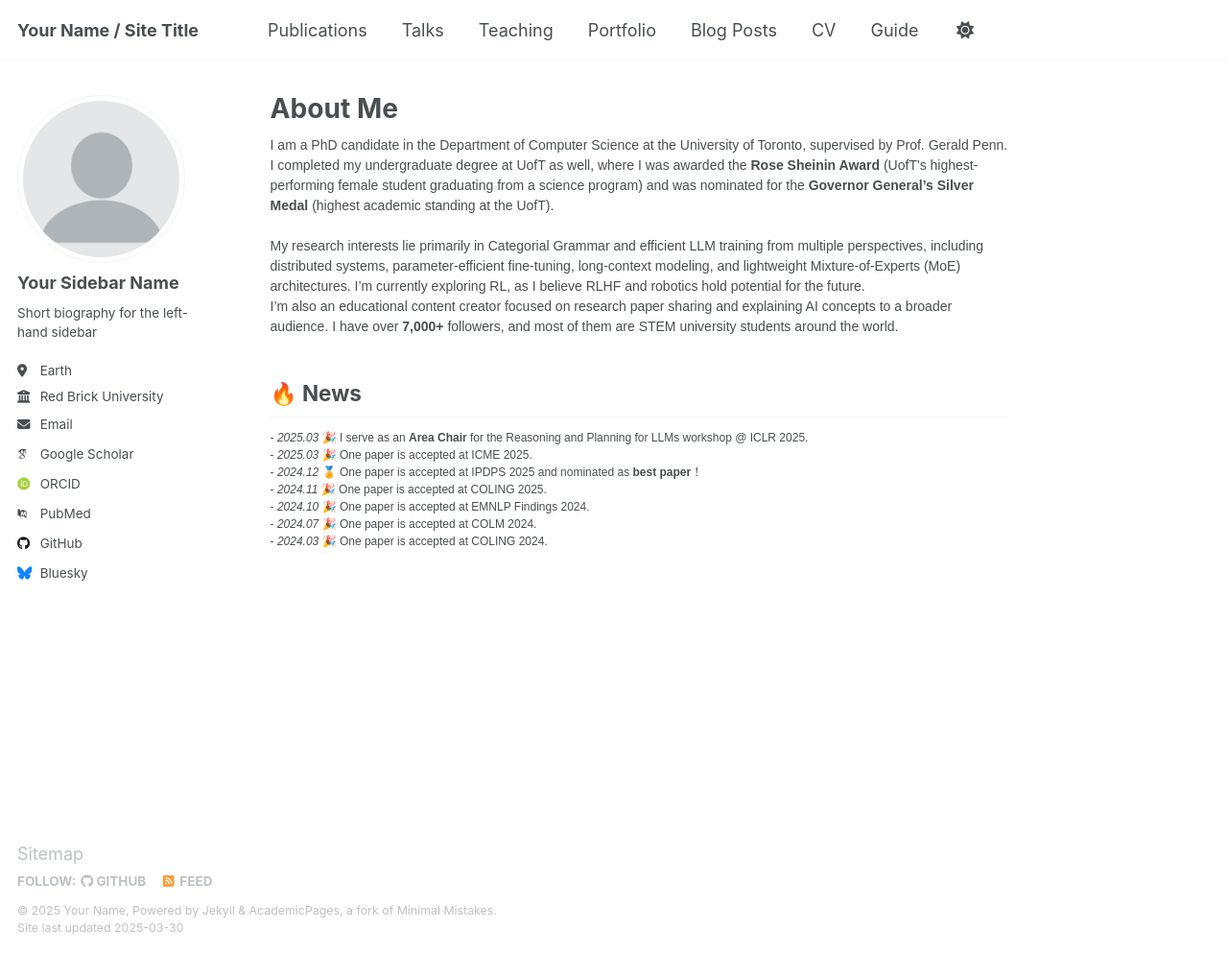
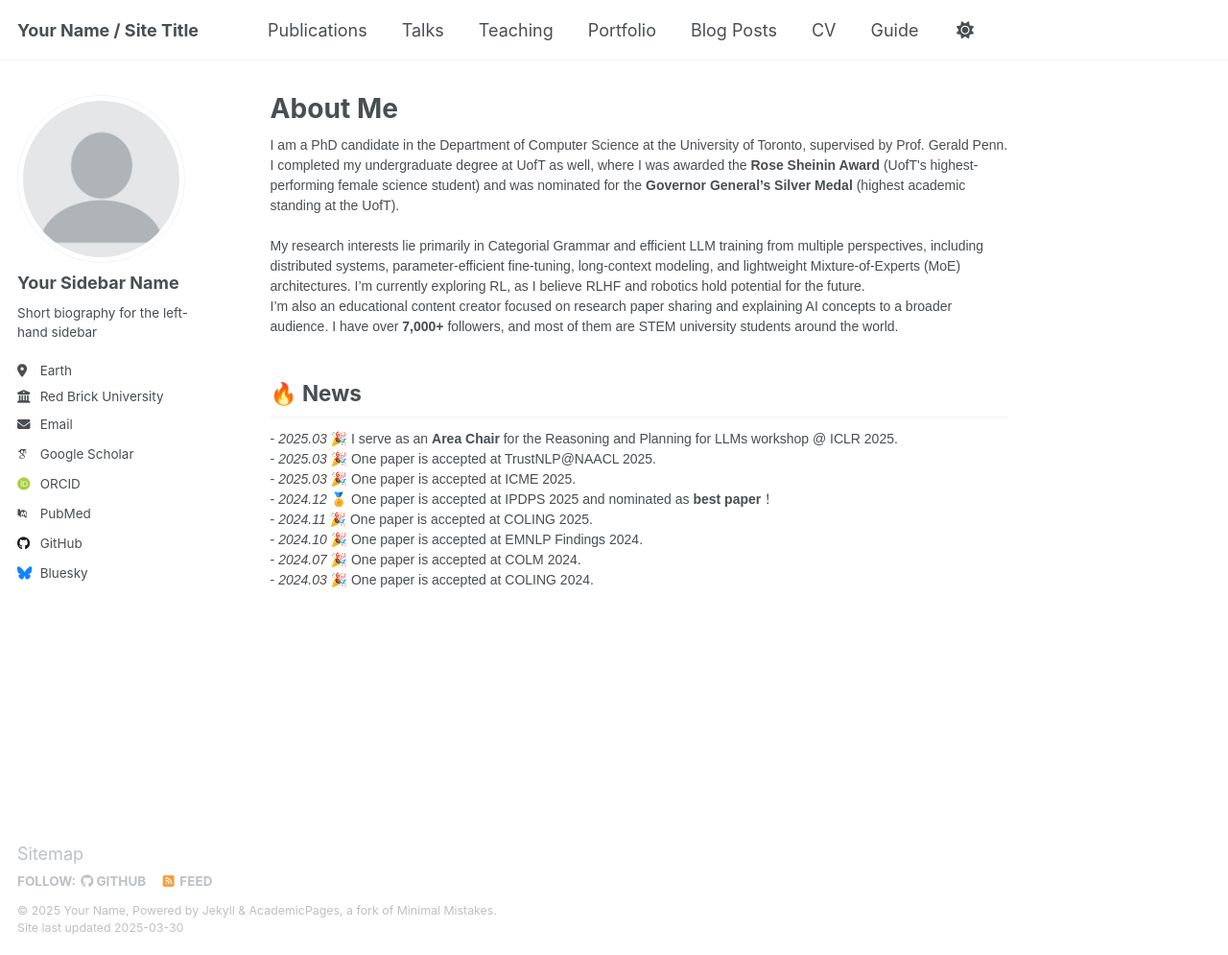
Before and after one commit to zhaojinm/zhaojinm.github.io, a Jekyll site: the page built from _pages/about.md, in a window 1280 px wide and 995 px high. Shown: the whole window at 96% size. Built offline with Jekyll 4.4.1, drawn with Linux system fonts in a browser that asks for light colours; some web fonts are replaced.

Commit message:
Update about.md

```diff
--- a/_pages/about.md
+++ b/_pages/about.md
@@ -8,7 +8,7 @@ redirect_from:
 ---
 
 <div style="font-size: 14px; font-family: 'Arial';">
-I am a PhD candidate in the Department of Computer Science at the University of Toronto, supervised by Prof. Gerald Penn. I completed my undergraduate degree at UofT as well, where I was awarded the <strong>Rose Sheinin Award</strong> (UofT's highest-performing female student graduating from a science program) and was nominated for the <strong>Governor General’s Silver Medal</strong> (highest academic standing at the UofT).
+I am a PhD candidate in the Department of Computer Science at the University of Toronto, supervised by Prof. Gerald Penn. I completed my undergraduate degree at UofT as well, where I was awarded the <strong>Rose Sheinin Award</strong> (UofT's highest-performing female science student) and was nominated for the <strong>Governor General’s Silver Medal</strong> (highest academic standing at the UofT).
 
 <br><br>
 
@@ -18,13 +18,16 @@ I’m currently exploring RL, as I believe RLHF and robotics hold potential for
 
 <br>
 
+
 I’m also an educational content creator focused on research paper sharing and explaining AI concepts to a broader audience. I have over <strong>7,000+</strong> followers, and most of them are STEM university students around the world.
+
 </div>
 
 ## 🔥 News
 
-<div style="font-size: 12px; font-family: 'Arial';">
+<div style="font-size: 14px; font-family: 'Arial';">
 - <i>2025.03</i> 🎉 I serve as an <strong>Area Chair</strong> for the Reasoning and Planning for LLMs workshop @ ICLR 2025.<br>
+- <i>2025.03</i> 🎉 One paper is accepted at TrustNLP@NAACL 2025.<br>
 - <i>2025.03</i> 🎉 One paper is accepted at ICME 2025.<br>
 - <i>2024.12</i> 🏅 One paper is accepted at IPDPS 2025 and nominated as <strong>best paper</strong>！<br>
 - <i>2024.11</i> 🎉 One paper is accepted at COLING 2025.<br>
```
